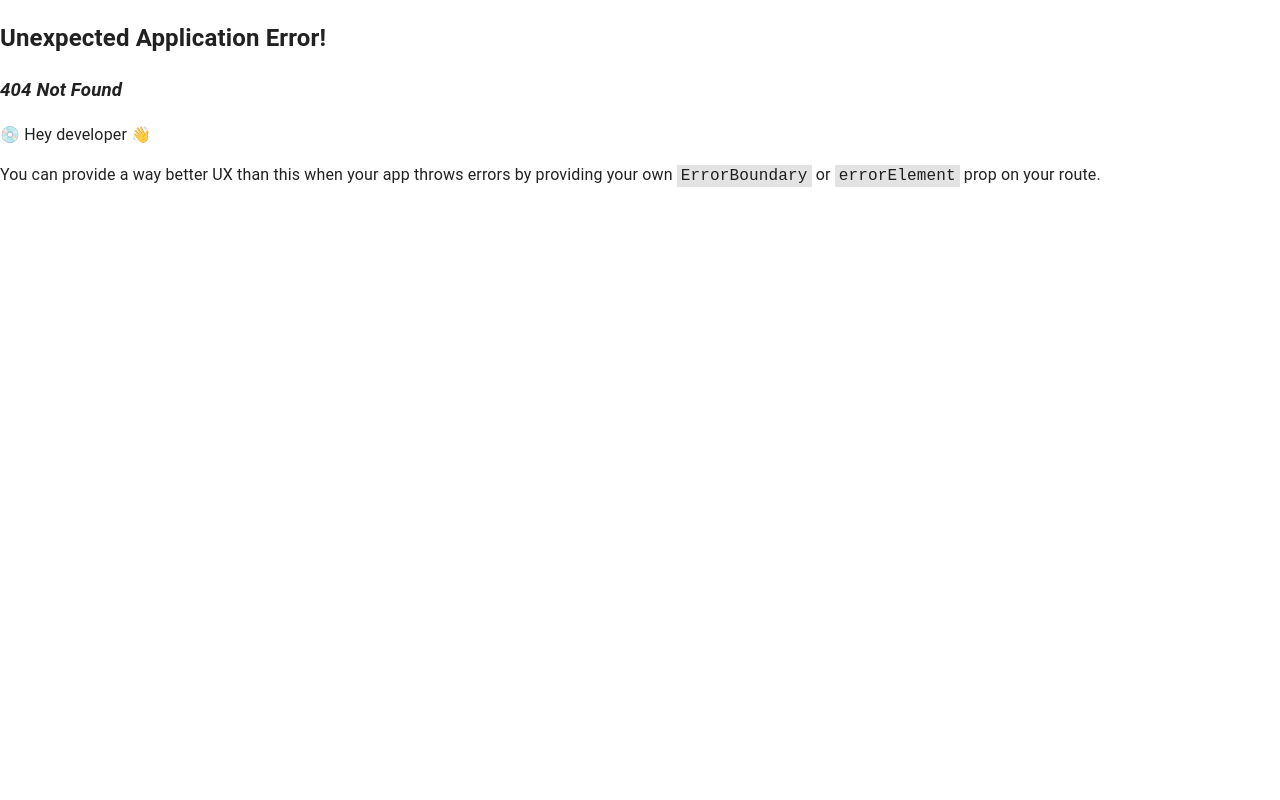
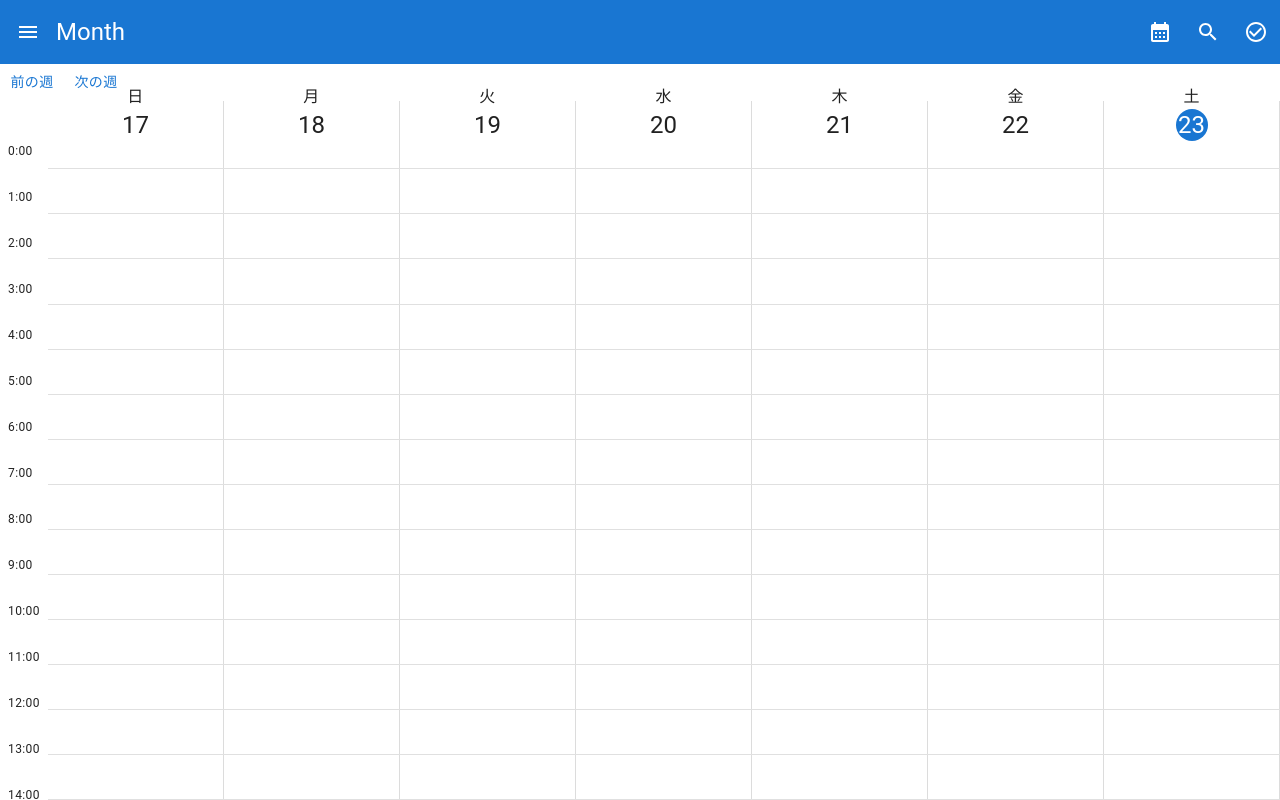
Before and after one commit to ut-code/JourniCal, a React (Vite) app in the folder frontend/: page /week_view_test in a window 1280 px wide. Before the commit this address had no page. Shown: the top 800 px of the page. Built offline with nearby package versions, Linux system fonts and the light colour scheme.

Commit message:
week view の実装

```diff
--- a/frontend/package.json
+++ b/frontend/package.json
@@ -15,6 +15,7 @@
     "@emotion/styled": "^11.11.0",
     "@mui/icons-material": "^5.15.14",
     "@mui/material": "^5.15.14",
+    "date-fns": "^3.6.0",
     "react": "^18.2.0",
     "react-dom": "^18.2.0",
     "react-router-dom": "^6.22.3"
--- a/frontend/src/App.tsx
+++ b/frontend/src/App.tsx
@@ -3,6 +3,7 @@ import Home from "./pages/Home";
 import Page1 from "./pages/page1";
 import Page2 from "./pages/page2";
 import { CssBaseline } from "@mui/material";
+import WeekViewTest from "./pages/WeekViewTest";
 
 function App() {
   const router = createBrowserRouter([
@@ -18,6 +19,10 @@ function App() {
       path: "/page2",
       element: <Page2 />,
     },
+    {
+      path: "/week_view_test",
+      element: <WeekViewTest />,
+    },
   ]);
 
   return (
--- /dev/null
+++ b/frontend/src/components/TimelineRowName.tsx
@@ -0,0 +1,27 @@
+import { Box, Table, TableBody, TableRow, Typography } from "@mui/material";
+
+const TimelineRowName = (): JSX.Element => {
+  return (
+    // TODO 時刻がずれるのをなおす
+    <Table
+      sx={{
+        mx: 1,
+        width: "10%",
+        height: "89.7vh",
+        minHeight: "1150px",
+        transform: "translate(0, -0.8%)",
+      }}
+    >
+      <Box height="3vh" />
+      <TableBody>
+        {[...Array(24).keys()].map((i) => (
+          <TableRow key={i}>
+            <Typography variant="caption">{i}:00</Typography>
+          </TableRow>
+        ))}
+      </TableBody>
+    </Table>
+  );
+};
+
+export default TimelineRowName;
--- /dev/null
+++ b/frontend/src/components/TimelineSchedule.tsx
@@ -0,0 +1,62 @@
+import { Box, Typography } from "@mui/material";
+import { Duration, intervalToDuration } from "date-fns";
+
+const durationToHours = (duration: Duration) => {
+  const hours = duration.hours ? duration.hours : 0;
+  const minutes = duration.minutes ? duration.minutes : 0;
+  return hours + minutes / 60;
+};
+
+export type schedule = {
+  start: Date;
+  end: Date;
+  title: string;
+  color: string;
+};
+
+type TimelineScheduleProps = {
+  schedule: schedule;
+};
+
+const TimelineSchedule = (props: TimelineScheduleProps): JSX.Element => {
+  // TODO 変数名の付け方を統一する
+  const schedule = props.schedule;
+
+  const hoursBeforeStart =
+    schedule.start.getHours() + schedule.start.getMinutes() / 60;
+
+  const scheduleDuration = intervalToDuration({
+    start: schedule.start,
+    end: schedule.end,
+  });
+  const scheduleDurationHours = durationToHours(scheduleDuration);
+  //TODO 期間が短いと文字がはみ出るのをなんとかする
+  return (
+    <Box
+      sx={{
+        position: "absolute",
+        padding: "5px",
+        top: `${4 * (hoursBeforeStart + 1)}%`,
+        width: "90%",
+        height: `${4 * scheduleDurationHours}%`,
+        borderRadius: "5px",
+        backgroundColor: schedule.color,
+      }}
+    >
+      <Typography variant="caption">{schedule.title}</Typography>
+      <Typography variant="caption">
+        {schedule.start.toLocaleTimeString([], {
+          hour: "2-digit",
+          minute: "2-digit",
+        })}
+        ~
+        {schedule.end.toLocaleTimeString([], {
+          hour: "2-digit",
+          minute: "2-digit",
+        })}
+      </Typography>
+    </Box>
+  );
+};
+
+export default TimelineSchedule;
--- /dev/null
+++ b/frontend/src/components/TimelineVIew.tsx
@@ -0,0 +1,75 @@
+import {
+  Box,
+  Table,
+  TableBody,
+  TableCell,
+  TableHead,
+  TableRow,
+  Typography,
+} from "@mui/material";
+import TimelineSchedule, { schedule } from "./TimelineSchedule";
+
+type TimelineViewProps = {
+  day: Date;
+  today: Date;
+  daySchedules: schedule[];
+};
+
+const TimelineView = (props: TimelineViewProps): JSX.Element => {
+  const DAYOFWEEK = ["日", "月", "火", "水", "木", "金", "土"];
+  const isToday =
+    props.day.getFullYear() === props.today.getFullYear() &&
+    props.day.getMonth() === props.today.getMonth() &&
+    props.day.getDate() === props.today.getDate();
+
+  return (
+    <Table
+      sx={{
+        height: "90vh",
+        minHeight: "1150px",
+        borderRight: "1px solid gainsboro",
+      }}
+    >
+      <TableHead>
+        <Box
+          display={"flex"}
+          flexDirection={"column"}
+          justifyContent={"center"}
+          alignItems={"center"}
+          height={"3vh"}
+        >
+          <Typography>{DAYOFWEEK[props.day.getDay()]}</Typography>
+          {isToday ? (
+            <Box
+              display={"flex"}
+              justifyContent={"center"}
+              sx={{
+                backgroundColor: "primary.main",
+                borderRadius: "50px",
+                width: "2rem",
+                height: "2rem",
+              }}
+            >
+              <Typography variant="h5" color={"primary.contrastText"}>
+                {props.day.getDate()}
+              </Typography>
+            </Box>
+          ) : (
+            <Typography variant="h5">{props.day.getDate()}</Typography>
+          )}
+        </Box>
+      </TableHead>
+      <TableBody sx={{ position: "relative" }}>
+        {[...Array(25).keys()].map((i) => (
+          <TableRow key={i}>
+            <TableCell></TableCell>
+          </TableRow>
+        ))}
+        {props.daySchedules.map((schedule) => (
+          <TimelineSchedule schedule={schedule} />
+        ))}
+      </TableBody>
+    </Table>
+  );
+};
+export default TimelineView;
--- /dev/null
+++ b/frontend/src/pages/WeekViewTest.tsx
@@ -0,0 +1,167 @@
+import React, { useEffect, useState } from "react";
+import TimelineView from "../components/TimelineVIew";
+import { add, sub } from "date-fns";
+import { Box, Button } from "@mui/material";
+import TopBar from "../components/TopBar";
+import TimelineRowName from "../components/TimelineRowName";
+import { schedule } from "../components/TimelineSchedule";
+
+const isEqualDay = (day1: Date, day2: Date) => {
+  return (
+    day1.getFullYear() === day2.getFullYear() &&
+    day1.getMonth() === day2.getMonth() &&
+    day1.getDate() === day2.getDate()
+  );
+};
+
+const WeekViewTest: React.FC = () => {
+  const today = new Date();
+  const [baseDate, setBaseDate] = useState(
+    sub(today, { days: today.getDay() }),
+  );
+  const [week, setWeek] = useState(
+    [...Array(7).keys()].map((i) => add(baseDate, { days: i })),
+  );
+  useEffect(() => {
+    setWeek([...Array(7).keys()].map((i) => add(baseDate, { days: i })));
+  }, [baseDate]);
+
+  // 一週間の予定を格納
+  const weekSchedules: schedule[] = [
+    {
+      title: "工学部ガイダンス",
+      start: new Date("2024-04-03T10:30"),
+      end: new Date("2024-04-03T17:00"),
+      color: "mediumpurple",
+    },
+    {
+      title: "サーオリ手伝い",
+      start: new Date("2024-04-04T14:00"),
+      end: new Date("2024-04-04T18:00"),
+      color: "mediumseagreen",
+    },
+    {
+      title: "2限",
+      start: new Date("2024-04-05T10:25"),
+      end: new Date("2024-04-05T12:10"),
+      color: "mediumseagreen",
+    },
+    {
+      title: "3限",
+      start: new Date("2024-04-05T13:00"),
+      end: new Date("2024-04-05T14:45"),
+      color: "mediumseagreen",
+    },
+    {
+      title: "4限",
+      start: new Date("2024-04-05T14:55"),
+      end: new Date("2024-04-05T16:40"),
+      color: "mediumseagreen",
+    },
+    {
+      title: "5限",
+      start: new Date("2024-04-05T16:50"),
+      end: new Date("2024-04-05T18:35"),
+      color: "mediumseagreen",
+    },
+    {
+      title: "mayFes mtg",
+      start: new Date("2024-04-05T21:00"),
+      end: new Date("2024-04-05T22:00"),
+      color: "dodgerblue",
+    },
+    {
+      title: "1限",
+      start: new Date("2024-04-08T08:30"),
+      end: new Date("2024-04-08T10:15"),
+      color: "mediumseagreen",
+    },
+    {
+      title: "2限",
+      start: new Date("2024-04-08T10:25"),
+      end: new Date("2024-04-08T12:10"),
+      color: "mediumseagreen",
+    },
+    {
+      title: "3限",
+      start: new Date("2024-04-08T13:00"),
+      end: new Date("2024-04-08T14:45"),
+      color: "mediumseagreen",
+    },
+    {
+      title: "4限",
+      start: new Date("2024-04-08T14:55"),
+      end: new Date("2024-04-08T16:40"),
+      color: "mediumseagreen",
+    },
+    {
+      title: "5限",
+      start: new Date("2024-04-08T16:50"),
+      end: new Date("2024-04-08T18:35"),
+      color: "mediumseagreen",
+    },
+    {
+      title: "braille mtg",
+      start: new Date("2024-04-08T22:00"),
+      end: new Date("2024-04-08T23:00"),
+      color: "dodgerblue",
+    },
+    {
+      title: "2限",
+      start: new Date("2024-04-09T10:25"),
+      end: new Date("2024-04-09T12:10"),
+      color: "mediumseagreen",
+    },
+    {
+      title: "3限",
+      start: new Date("2024-04-09T13:00"),
+      end: new Date("2024-04-09T14:45"),
+      color: "mediumseagreen",
+    },
+    {
+      title: "4限",
+      start: new Date("2024-04-09T14:55"),
+      end: new Date("2024-04-09T16:40"),
+      color: "mediumseagreen",
+    },
+    {
+      title: "5限",
+      start: new Date("2024-04-09T16:50"),
+      end: new Date("2024-04-09T18:35"),
+      color: "mediumseagreen",
+    },
+    {
+      title: "journal mtg",
+      start: new Date("2024-04-09T21:00"),
+      end: new Date("2024-04-09T22:00"),
+      color: "dodgerblue",
+    },
+  ];
+
+  return (
+    <Box>
+      <TopBar journalPathName="/page1" calendarPathName="/page2" />
+      <Button onClick={() => setBaseDate(sub(baseDate, { days: 7 }))}>
+        前の週
+      </Button>
+      <Button onClick={() => setBaseDate(add(baseDate, { days: 7 }))}>
+        次の週
+      </Button>
+      <Box display={"flex"}>
+        <TimelineRowName />
+        {week.map((day) => (
+          <TimelineView
+            key={day.getTime()}
+            day={day}
+            today={today}
+            daySchedules={weekSchedules.filter((schedule) =>
+              isEqualDay(day, schedule.start),
+            )}
+          />
+        ))}
+      </Box>
+    </Box>
+  );
+};
+
+export default WeekViewTest;
```
Also changed, not shown: 1 other file (tests, documents, lock files or other folders).
